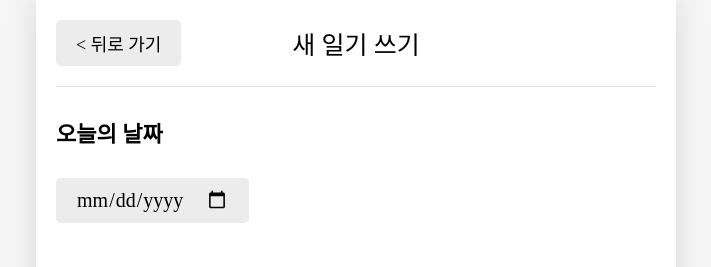
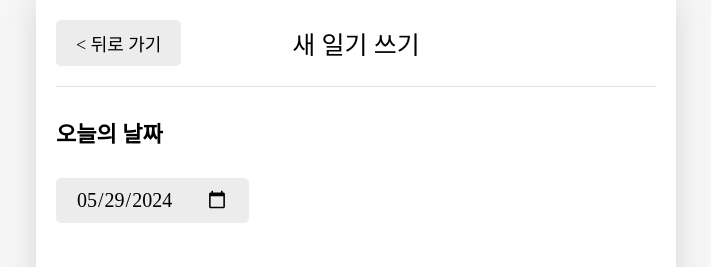
Before and after one commit to JeongHoon383/emotion-diary, a React (Vite) app: page /new in a window 1280 px wide. Shown: the top 267 px of the page, without its empty margins (284-995 px from the left). Built offline with nearby package versions, Linux system fonts and the light colour scheme; a web font is replaced by a local one.

Commit message:
new 페이지 기능 구현, 사용자 입력 값 중 오늘의 날짜 state에 저장 및 화면에 랜더링

```diff
--- a/src/components/Editor.jsx
+++ b/src/components/Editor.jsx
@@ -1,4 +1,4 @@
-import React from "react";
+import React, { useState } from "react";
 import EmotionItem from "./EmotionItem";
 import "./Editor.css";
 import Button from "./Button";
@@ -26,14 +26,55 @@
   },
 ];
 
+const getStringedDate = (targetDate) => {
+  // date : YYYY-MM-DD
+  let year = targetDate.getFullYear();
+  let month = targetDate.getMonth() + 1;
+  let date = targetDate.getDate();
+
+  if (month < 10) {
+    month = `0${month}`;
+  }
+  if (date < 10) {
+    date = `0${date}`;
+  }
+
+  return `${year}-${month}-${date}`;
+};
+
 const Editor = () => {
+  const [input, setInput] = useState({
+    createdDate: new Date(),
+    emotionId: 3,
+    content: "",
+  });
+
   const emotionId = 5;
+
+  const onChangeInput = (e) => {
+    let name = e.target.name;
+    let value = e.target.value;
+
+    if ((name = "createdDate")) {
+      value = new Date(value);
+    }
+
+    setInput({
+      ...input,
+      [name]: value,
+    });
+  };
 
   return (
     <div className="Editor">
       <section className="date_section">
         <h4>오늘의 날짜</h4>
-        <input type="date" />
+        <input
+          name="createdDate"
+          onChange={onChangeInput}
+          value={getStringedDate(input.createdDate)}
+          type="date"
+        />
       </section>
       <section className="emotion_section">
         <h4>오늘의 감정</h4>
--- a/src/pages/New.jsx
+++ b/src/pages/New.jsx
@@ -11,7 +11,14 @@
     <div>
       <Header
         title={"새 일기 쓰기"}
-        leftChild={<Button text={"< 뒤로 가기"} />}
+        leftChild={
+          <Button
+            text={"< 뒤로 가기"}
+            onClick={() => {
+              nav(-1);
+            }}
+          />
+        }
       />
       <Editor />
     </div>
```
